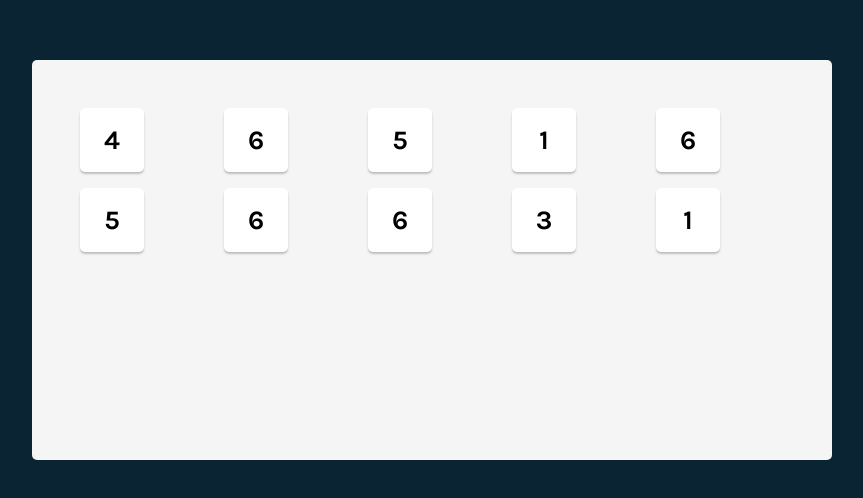
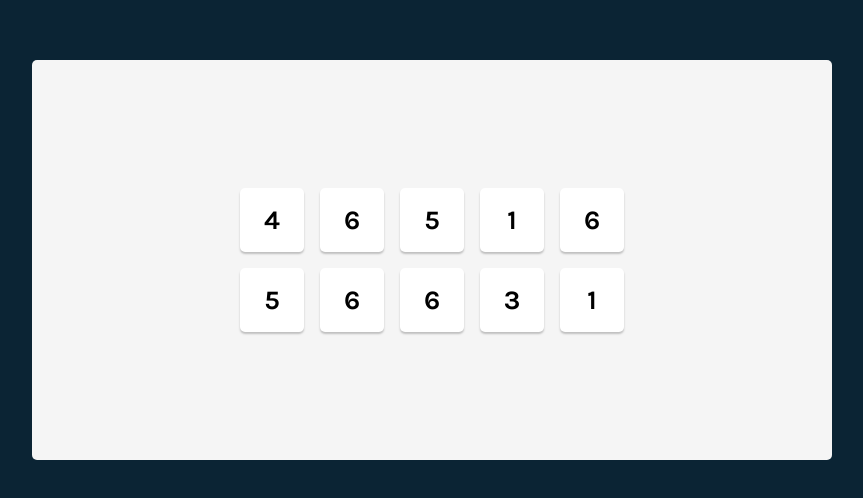
Before and after one commit to AaronBPaden/mca-scrimba-tenzies, a React (Create React App) app: page / in a window 1280 px wide. Shown: the part 140-638 px from the top of the page, without its empty margins (208-1071 px from the left). Built offline with nearby package versions, Linux system fonts and the light colour scheme.

Commit message:
Switch dice on click.

```diff
--- a/public/css/style.css
+++ b/public/css/style.css
@@ -11,8 +11,11 @@ body {
 /* main section */
 
 .main {
+	display: flex;
+	flex-direction: column;
+	align-items: center;
+	justify-content: center;
 	margin: calc(50vh - 200px) auto;
-	padding: 3rem;
 	height: 400px;
 	max-width: 800px;
 	background: #F5F5F5;
@@ -37,4 +40,9 @@ body {
 	box-shadow: 0px 2px 2px 0px #BFBFBF;
 	font-family: Karla, serif;
 	font-size: 20pt;
+	user-select: none;
 }
+
+.die.held {
+	background: #59E391;
+}
--- a/src/App.js
+++ b/src/App.js
@@ -7,18 +7,25 @@ function App() {
 
   const rollDice = () => {
     setDice(prev => prev.map(die => die.held ? die
-      : {...die, num: Math.floor(Math.random() * 6)+1}
+      : {...die, num: Math.ceil(Math.random() * 6)}
     ));
   };
   // Always roll dice once to start.
   useEffect(rollDice, []);
 
-  console.log(dice);
+  const switchHeld = (id) => {
+    setDice(prev => prev.map(el => el.id === id ? {...el, held: !el.held} : el));
+  };
 
   return (
     <main className="main">
       <div className="die-container">
-        {dice.map((el) => <Die key={el.id} dieNum={el.num} held={el.held} />)}
+        {dice.map((el) => <Die
+          key={el.id}
+          dieNum={el.num}
+          held={el.held}
+          handleClick={() => switchHeld(el.id)}
+        />)}
       </div>
     </main>
   );
--- a/src/components/Die.js
+++ b/src/components/Die.js
@@ -1,6 +1,6 @@
 const Die = (props) => {
 	return(
-		<div className={`die${props.held ? ' held' : ''}`}>
+		<div onClick={props.handleClick} className={`die${props.held ? ' held' : ''}`}>
 			{props.dieNum}
 		</div>
 	);
```
